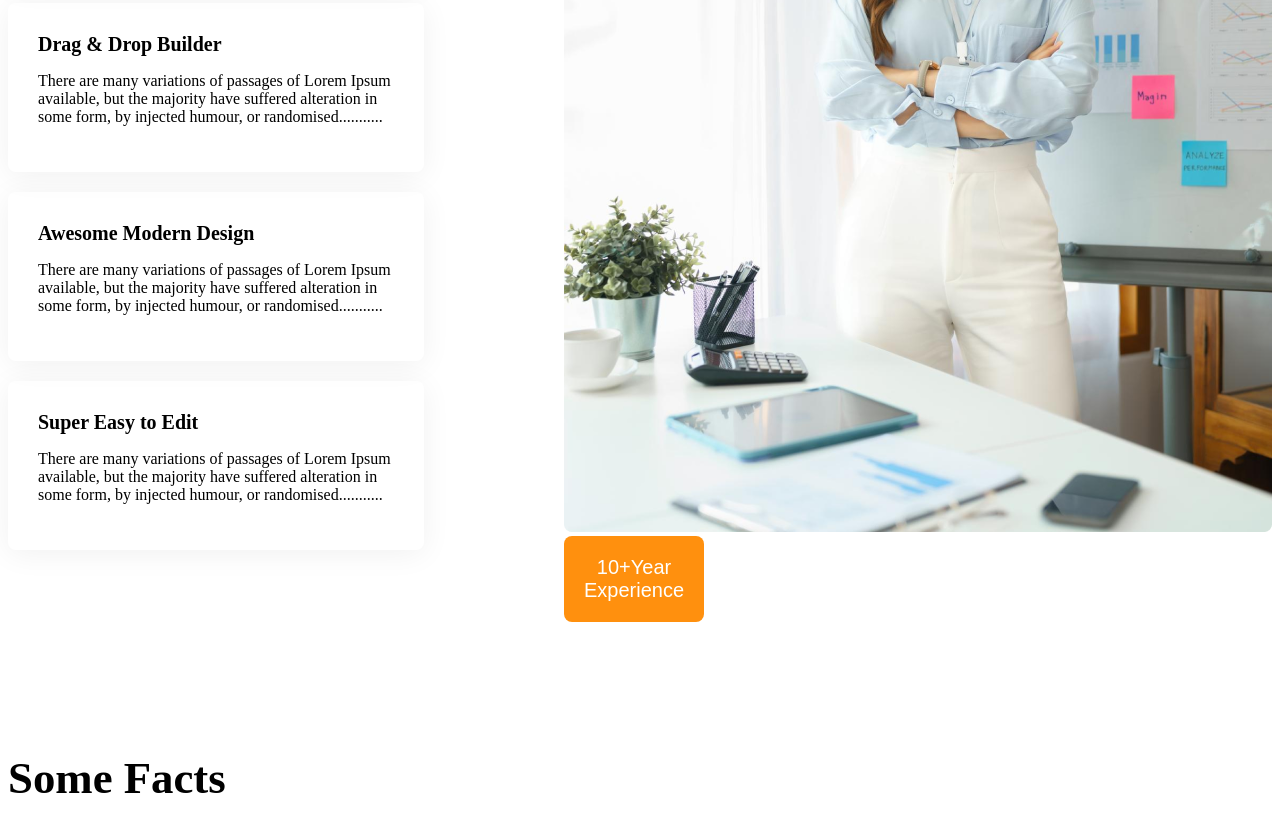
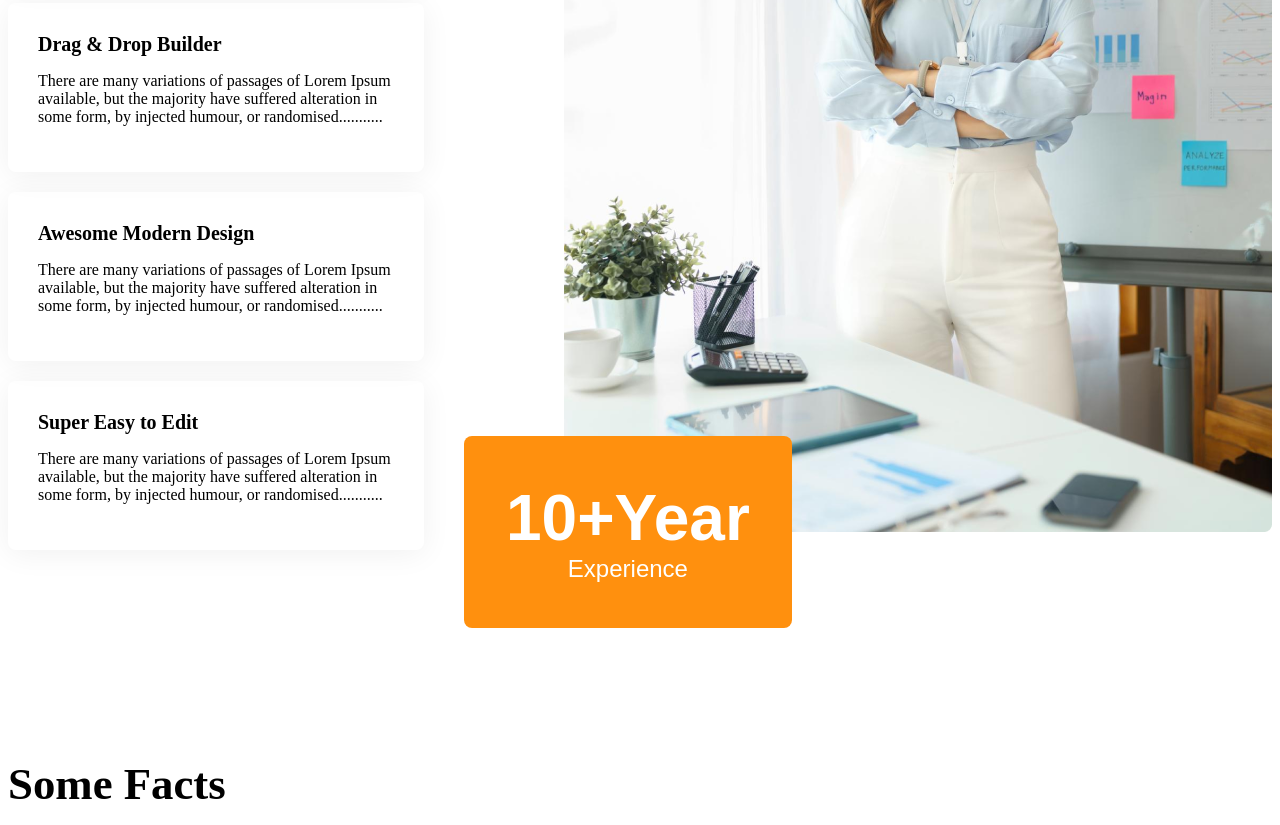
Before and after one commit to LinkonJT/g3-architects-website, a plain HTML site: page index.html in a window 1280 px wide. Shown: the part 2594-3419 px from the top of the page. Drawn offline with Linux system fonts and the light colour scheme.

Commit message:
finished website, just footer needs to be added

```diff
--- a/index.html
+++ b/index.html
@@ -98,11 +98,10 @@
             </div>
 
 
-
-                <div>
+                <div class="featured-architect">
                     <img src="images/architect.png" alt="">
-                    <button id="experience-year" class="btn-primary">
-                        <span>10+Year</span> <br>
+                    <button id="experience-badge" class="btn-primary">
+                        <span id="experience-year">10+Year</span> <br>
                         <span>Experience</span>
                     </button>
                 </div>
--- a/styles/architect.css
+++ b/styles/architect.css
@@ -109,7 +109,7 @@ margin-right: 30px;
     display: grid;
     grid-template-columns: repeat(2, 1fr);
     gap: 24px;
-
+/* display: none; */
 }
 
 
@@ -154,6 +154,21 @@ max-width: 530px;
 
 }
 
+#experience-badge{
+    padding: 45px 42px;
+    font-size: 1.5rem;
+    font-weight: 500;
+    margin-left: -100px;
+    margin-top: -100px;
+
+}
+
+#experience-year{
+    font-size: 4rem;
+    font-weight: 700;
+
+}
+
 
 
 
@@ -194,9 +209,6 @@ max-width: 530px;
 }
 
 
-
-
-
 /* sponsor related styles */
 
 .sponsor-info{
@@ -215,14 +227,13 @@ max-width: 530px;
 }
 
 
-
-
 /* responsive media query */
 
 @media screen and (max-width: 576px) {
 .navbar,
 .nav-links,
-.teams{
+.teams,
+.features{
     flex-direction: column;
 }
 
```
